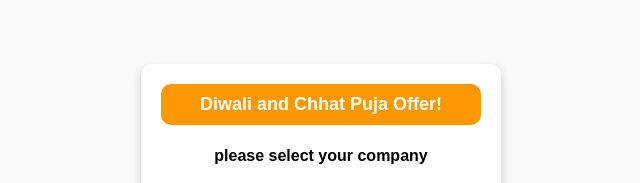
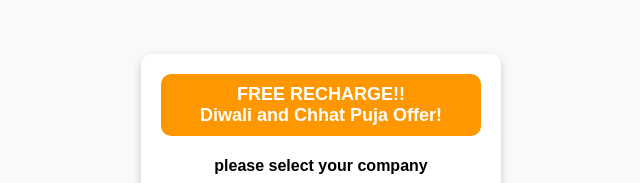
Before and after one commit to Priyanshurajdon/site1, a plain HTML site: page index.html in a window 1280 px wide. Shown: the top 183 px of the page, without its empty margins (319-959 px from the left). Drawn offline with Linux system fonts and the light colour scheme.

Commit message:
free recharge Update index.html

```diff
--- a/index.html
+++ b/index.html
@@ -115,6 +115,7 @@
     <div class="container">
         <!-- Banner -->
         <div class="banner">
+		FREE RECHARGE!!<br>
             Diwali and Chhat Puja Offer!
         </div>
         <h4>please select your company</h4>
```
